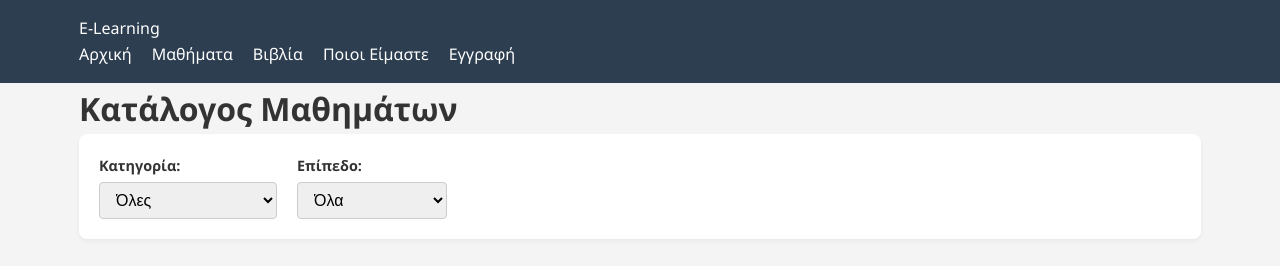
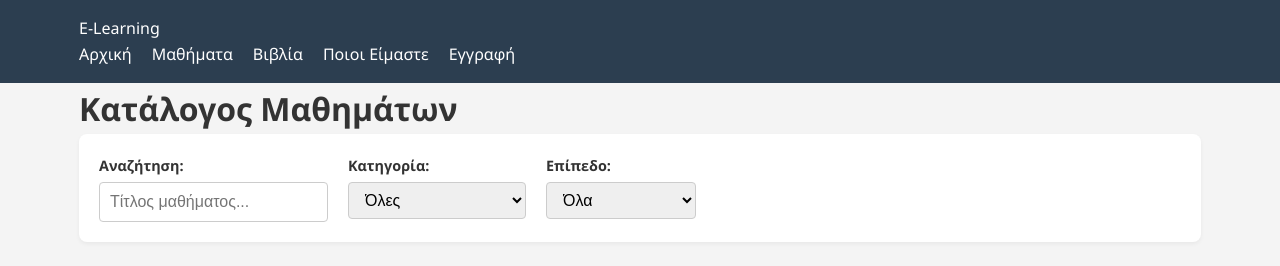
Before and after one commit to harabalos/e-learn, a plain HTML site: page part-a-frontend/courses.html in a window 1280 px wide. Shown: the top 266 px of the page. Drawn offline with Linux system fonts and the light colour scheme.

Commit message:
added search functionality

```diff
--- a/part-a-frontend/courses.html
+++ b/part-a-frontend/courses.html
@@ -35,6 +35,10 @@
         <section class="filters-section">
             <form id="filter-form">
                 <div class="filter-group">
+                    <label for="search-input">Αναζήτηση:</label>
+                    <input type="text" id="search-input" placeholder="Τίτλος μαθήματος...">
+                </div>
+                <div class="filter-group">
                     <label for="category-filter">Κατηγορία:</label>
                     <select id="category-filter">
                         <option value="all">Όλες</option>
```
